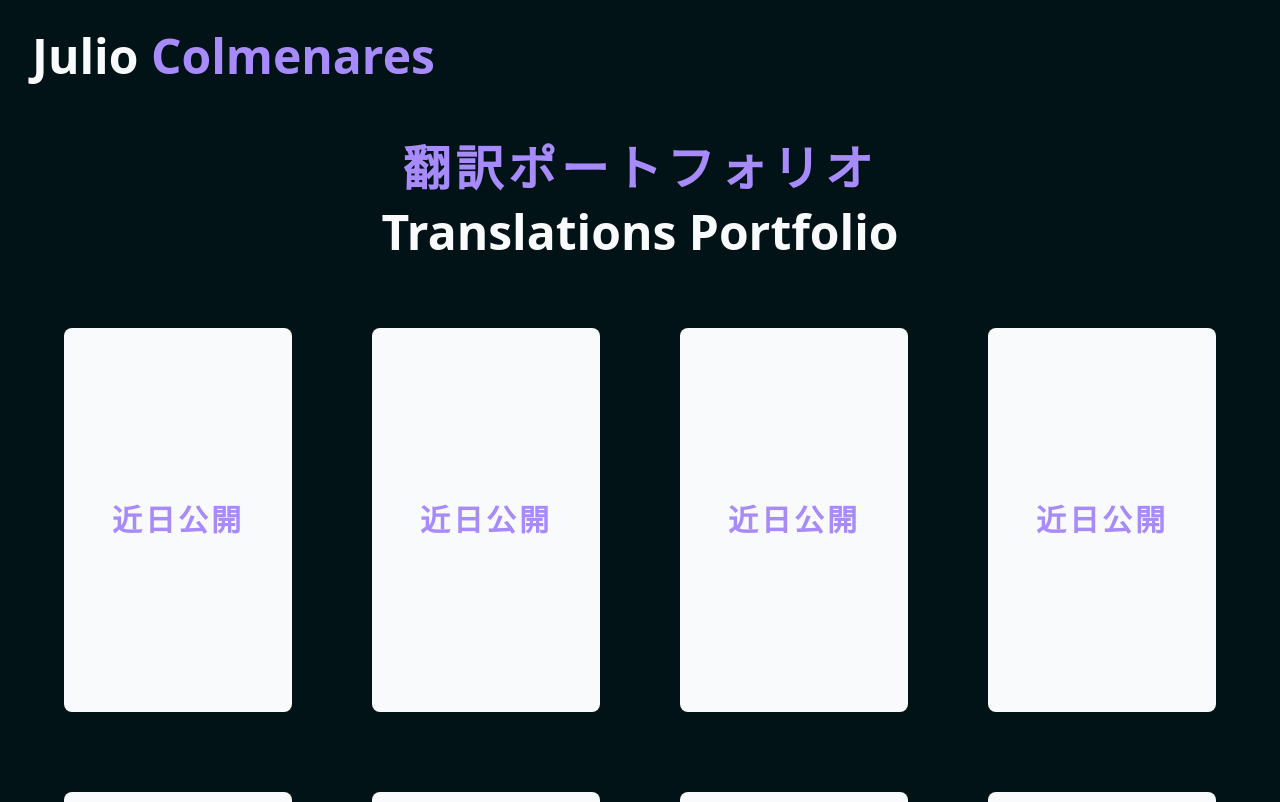
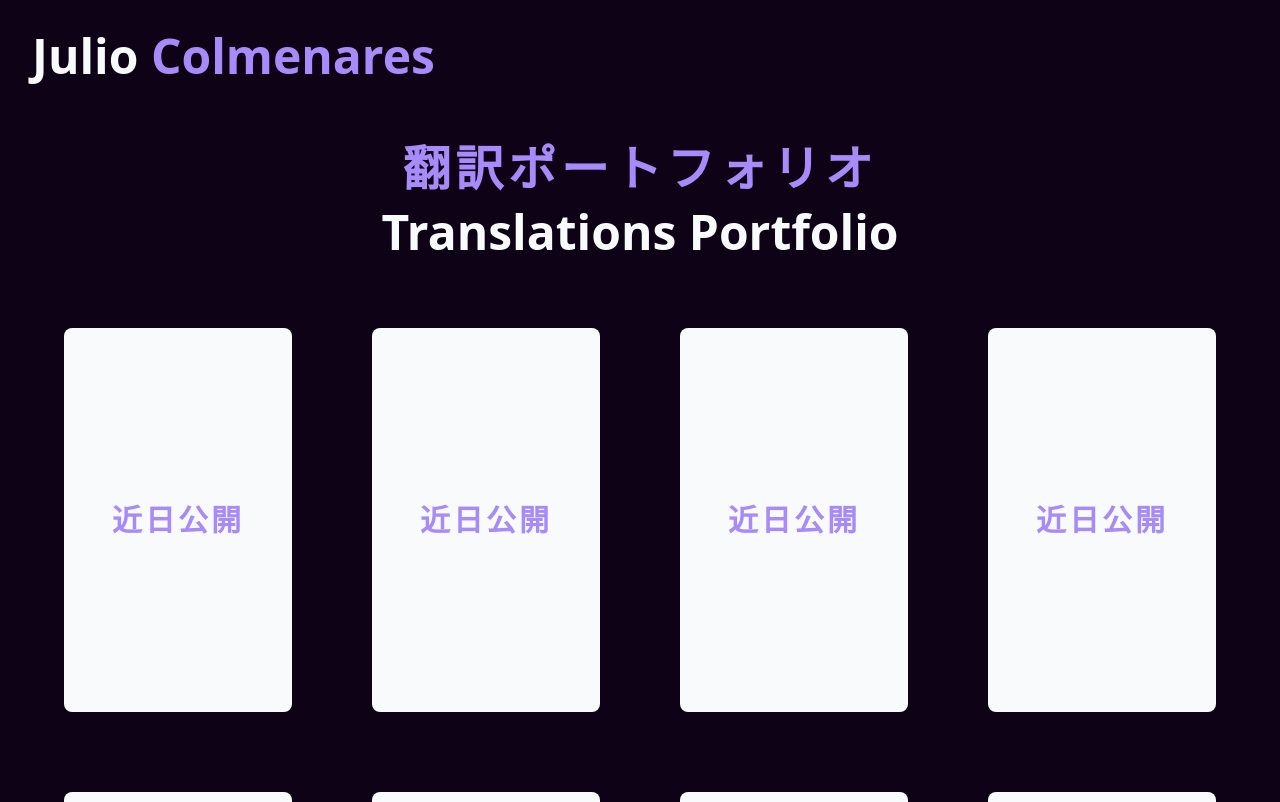
Before and after one commit to soygabrielnunez/translations-portfolio, a Vue app: page / in a window 1280 px wide. Shown: the top 802 px of the page. Built offline with nearby package versions, Linux system fonts and the light colour scheme.

Commit message:
changing background color

```diff
--- a/src/App.vue
+++ b/src/App.vue
@@ -23,7 +23,7 @@ export default defineComponent({
 
 <style scoped>
 .app-container {
-  background-color: #021317;
+  background-color: #0d0216;
   grid-template-columns: minmax(0, 1536px);
 }
 </style>
```
